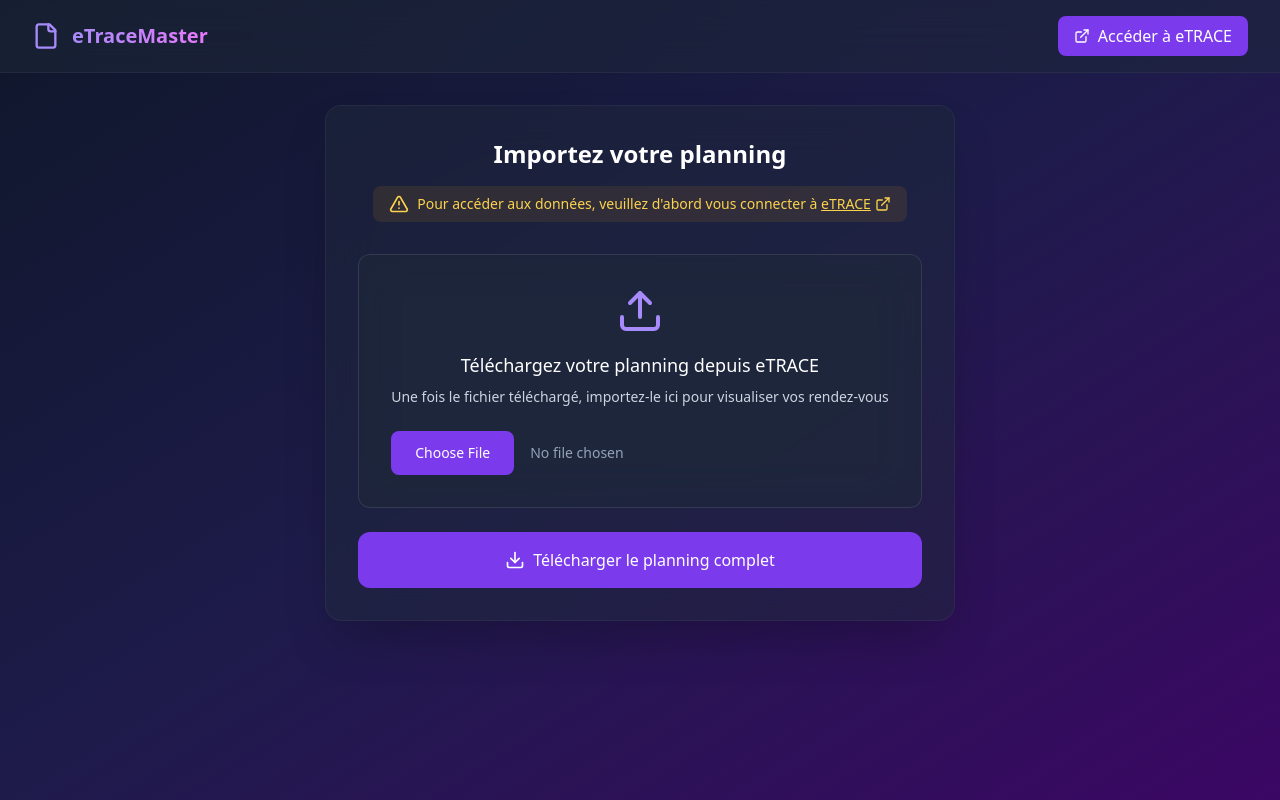
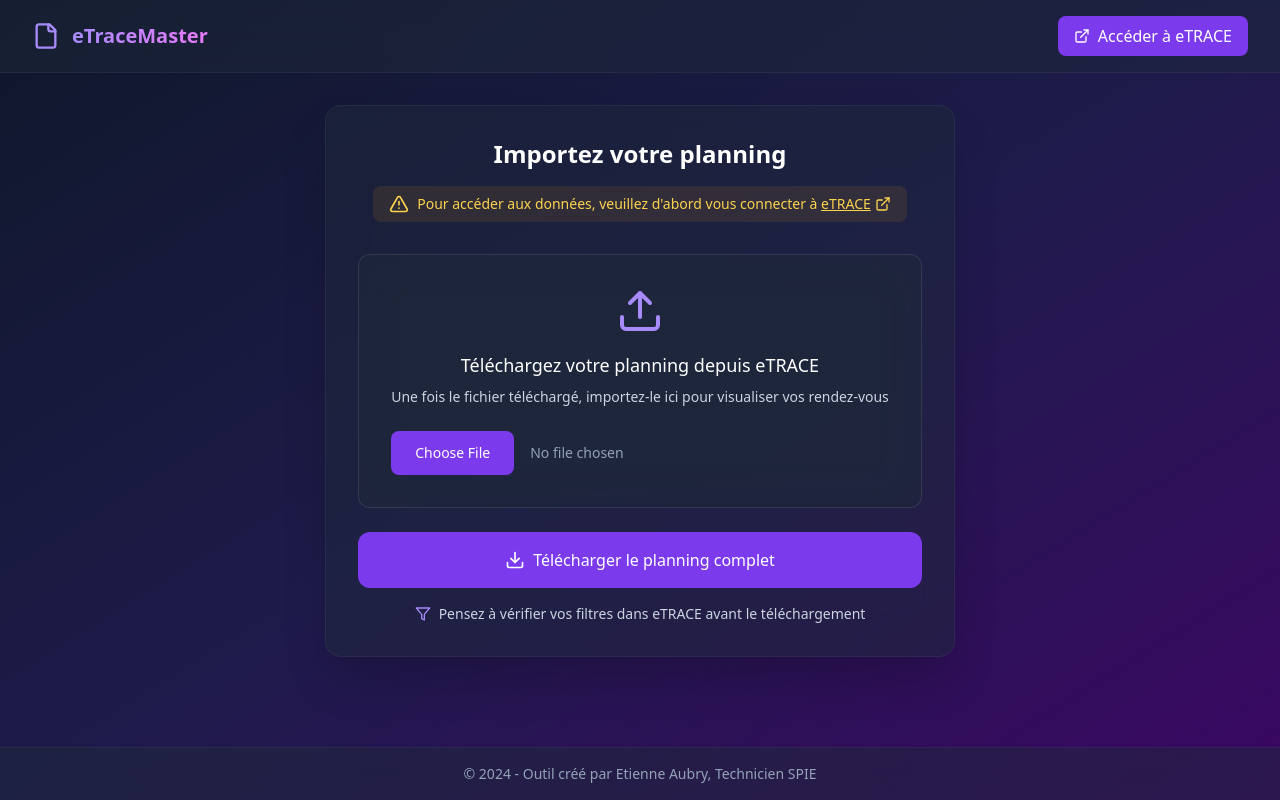
Before and after one commit to dilm-seo/etracemaster, a React (Vite) app: page / in a window 1280 px wide. Built offline with nearby package versions, Linux system fonts and the light colour scheme.

Commit message:
Add files via upload

```diff
--- a/src/App.tsx
+++ b/src/App.tsx
@@ -87,6 +87,14 @@
       </main>
 
       {appointments.length > 0 && <FloatingAssistant appointments={appointments} />}
+
+      <footer className="bg-slate-800/50 backdrop-blur-xl border-t border-white/5 py-4 mt-8">
+        <div className="max-w-7xl mx-auto px-4 sm:px-6 lg:px-8">
+          <p className="text-center text-sm text-slate-400">
+            © {new Date().getFullYear()} - Outil créé par Etienne Aubry, Technicien SPIE
+          </p>
+        </div>
+      </footer>
     </div>
   );
 }
--- a/src/components/TechnicianSelector.tsx
+++ b/src/components/TechnicianSelector.tsx
@@ -1,5 +1,5 @@
 import React from 'react';
-import { UploadIcon, AlertTriangle, ExternalLink, Download } from 'lucide-react';
+import { UploadIcon, AlertTriangle, ExternalLink, Download, FilterIcon } from 'lucide-react';
 import { analyzeExcelFile } from '../utils/excelAnalyzer';
 
 interface TechnicianSelectorProps {
@@ -79,6 +79,7 @@
           </label>
         </div>
 
+        <div className="space-y-4">
           <a
             href="https://etrace.cristalcloud.com/MODULES/Covea/livraison_export.php?statut="
             target="_blank"
@@ -88,6 +89,12 @@
             <Download className="h-5 w-5 transform group-hover:translate-y-0.5 transition-transform duration-200" />
             <span>Télécharger le planning complet</span>
           </a>
+
+          <div className="flex items-center space-x-2 text-slate-300 text-sm justify-center">
+            <FilterIcon className="h-4 w-4 text-violet-400" />
+            <p>Pensez à vérifier vos filtres dans eTRACE avant le téléchargement</p>
+          </div>
+        </div>
       </div>
     </div>
   );
```
Lines whose indentation alone changed are shown as unchanged.
